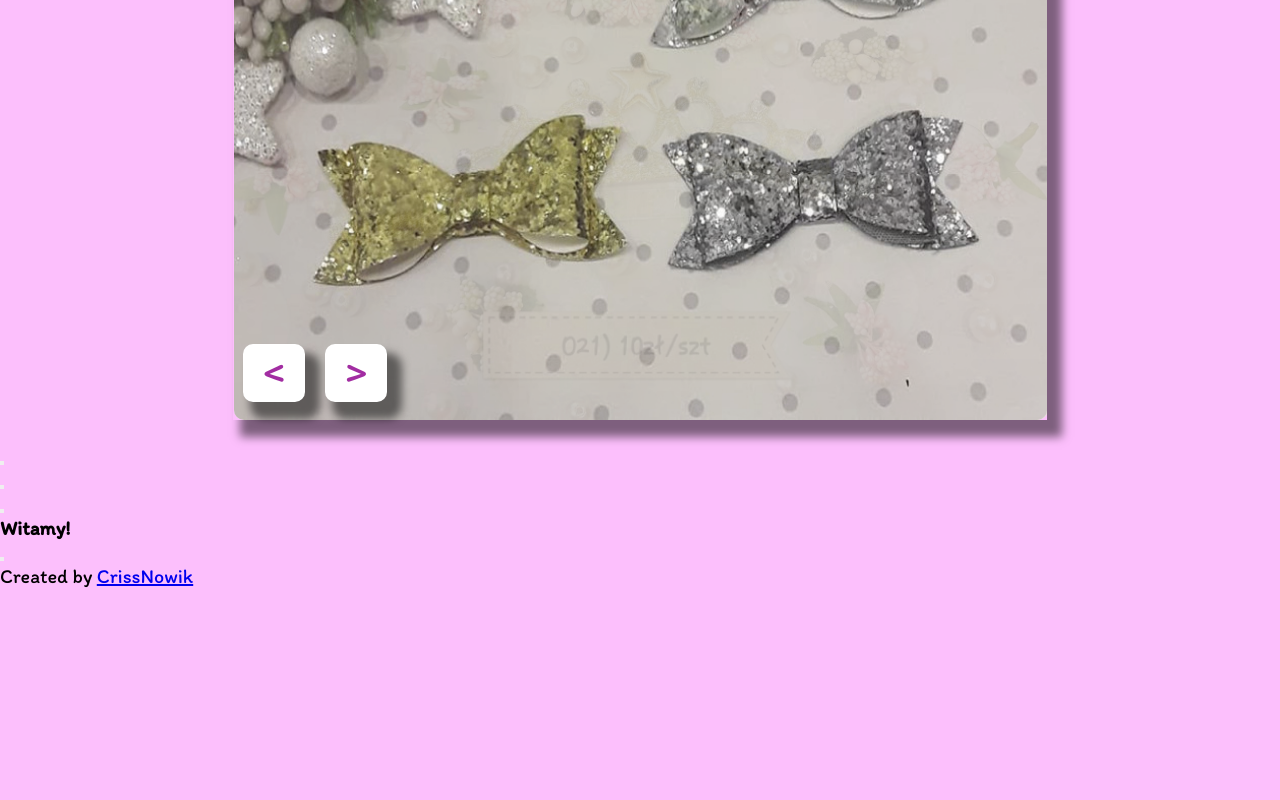
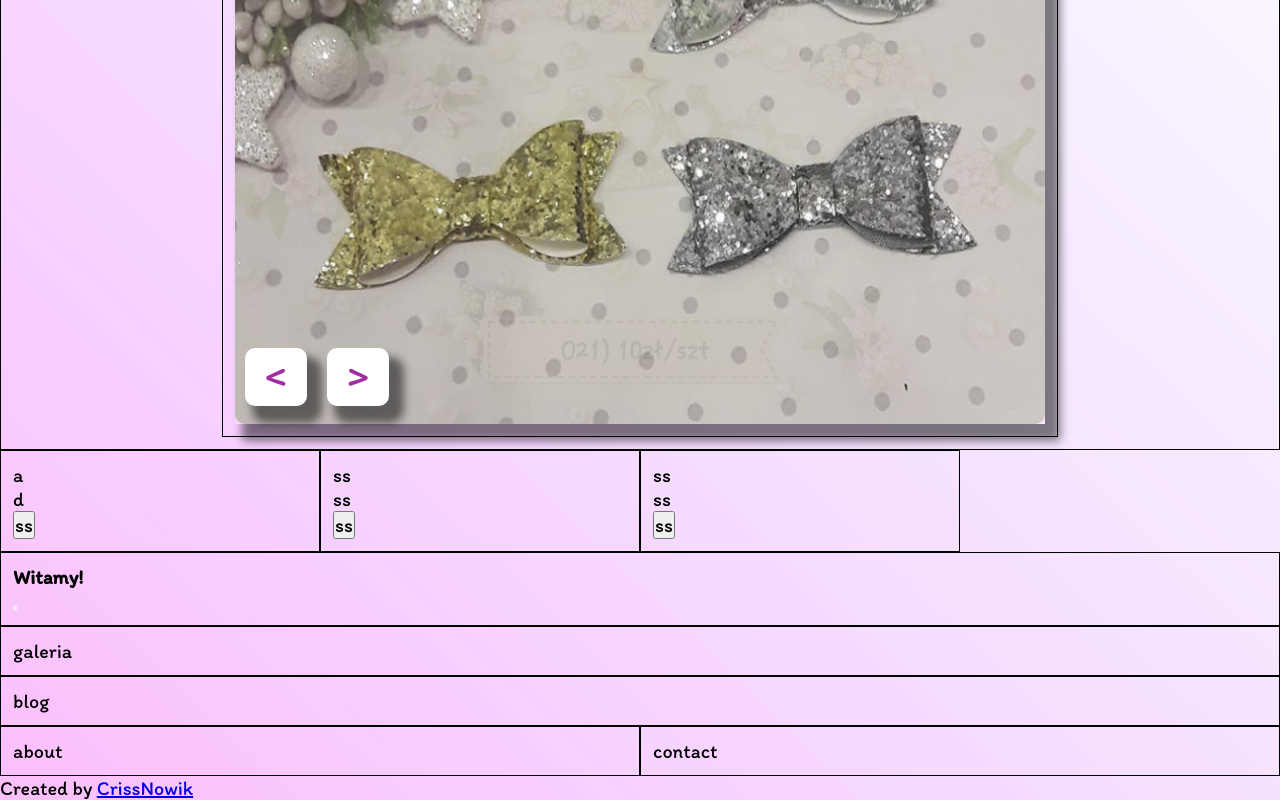
Before and after one commit to CrissNowik/Petite-Princesse, a website: page index.html in a window 1280 px wide. Shown: the part 433-1233 px from the top of the page. Before the commit the page ends 1021 px from the top, so only its background shows below. Drawn offline with nearby package versions, Linux system fonts and the light colour scheme.

Commit message:
html structure general plan

```diff
--- a/index.html
+++ b/index.html
@@ -45,6 +45,7 @@
       </ul>
     </nav>
   </header>
+
 	<main class="container">
 		<div class="row">
 			<div class="col-12 main-slider">
@@ -55,28 +56,49 @@
 				</div>
 			</div>
 		</div>
+		<div class="row">
+			<section class="col-3 box--item">
+				<span>a</span>
+				<p>d</p>
+				<button type="button" name="button">ss</button>
+			</section>
+			<section class="col-3 box--item">
+				<span>ss</span>
+				<p>ss</p>
+				<button type="button" name="button">ss</button>
+			</section>
+			<section class="col-3 box--item">
+				<span>ss</span>
+				<p>ss</p>
+				<button type="button" name="button">ss</button>
+			</section>
+		</div>
+		<div class="row">
+			<section class="col-12 welcome">
+				<h1>Witamy!</h1>
+				<button type="button" name="button"></button>
+			</section>
+		</div>
+		<div class="row">
+			<section class="col-12 gallery">
+				galeria
+			</section>
+		</div>
+		<div class="row">
+			<section class="col-12 blog">
+			blog
+			</section>
+		</div>
+		<div class="row">
+			<section class="col-6 about">
+			about
+			</section>
+			<section class="col-6 contact">
+			contact
+			</section>
+		</div>
 	</main>
-	<section class="col-12 three-boxes">
-		<div class="box--item">
-			<span></span>
-			<p></p>
-			<button type="button" name="button"></button>
-		</div>
-		<div class="box--item">
-			<span></span>
-			<p></p>
-			<button type="button" name="button"></button>
-		</div>
-		<div class="box--item">
-			<span></span>
-			<p></p>
-			<button type="button" name="button"></button>
-		</div>
-	</section>
-	<section class="col-12 welcome">
-		<h1>Witamy!</h1>
-		<button type="button" name="button"></button>
-	</section>
+
     <footer>
         <p>Created by <a href="https://github.com/CrissNowik" target="_blank">CrissNowik</a></p>
 				<script src="https://cdnjs.cloudflare.com/ajax/libs/jquery/3.3.1/jquery.min.js"></script>
--- a/sass/_grid.scss
+++ b/sass/_grid.scss
@@ -16,7 +16,7 @@
         float: left;
         min-height: 1px;
         padding: 12px;
-        // border: 1px solid #000;
+        border: 1px solid #000;
       }
     }
   }
--- a/sass/_mixins.scss
+++ b/sass/_mixins.scss
@@ -19,6 +19,13 @@
 
 }
 
+@mixin gradientPrefix {
+  background-image: -webkit-gradient(linear, right top, left bottom, from(#ffffff), color-stop(#f7f1ff), color-stop(#f5e2ff), color-stop(#f7d1ff), to(#fcbffc));
+  background-image: -webkit-linear-gradient(right top, #ffffff, #f7f1ff, #f5e2ff, #f7d1ff, #fcbffc);
+  background-image: -o-linear-gradient(right top, #ffffff, #f7f1ff, #f5e2ff, #f7d1ff, #fcbffc);
+  background-image: linear-gradient(to left bottom, #ffffff, #f7f1ff, #f5e2ff, #f7d1ff, #fcbffc);
+}
+
 @mixin owlNavBtn {
   margin:10px;
   background-color: #fff;
@@ -29,5 +36,5 @@
   @include center;
   &:hover {
     background-color: $color-items;
+  }
 }
-}
--- a/sass/partials/_main-slider.scss
+++ b/sass/partials/_main-slider.scss
@@ -1,6 +1,12 @@
 @import "../colors";
 @import "../mixins";
 
+.main-slider{
+  @include center;
+  .slider {
+    display: flex;
+  }
+}
 
 .owl-stage-outer {
   @include shadow;
--- a/sass/style.scss
+++ b/sass/style.scss
@@ -12,16 +12,10 @@
 }
 
 body {
-  background-color: $color-bgd;
+  background-image: linear-gradient(to left bottom, #ffffff, #f7f1ff, #f5e2ff, #f7d1ff, #fcbffc);
+  @include gradientPrefix;
 }
 
 .logo {
   @include center;
 }
-
-.main-slider{
-  @include center;
-  .slider {
-    display: flex;
-  }
-}
```
Also changed, not shown: css/style.css, pics/bg.png (added).
